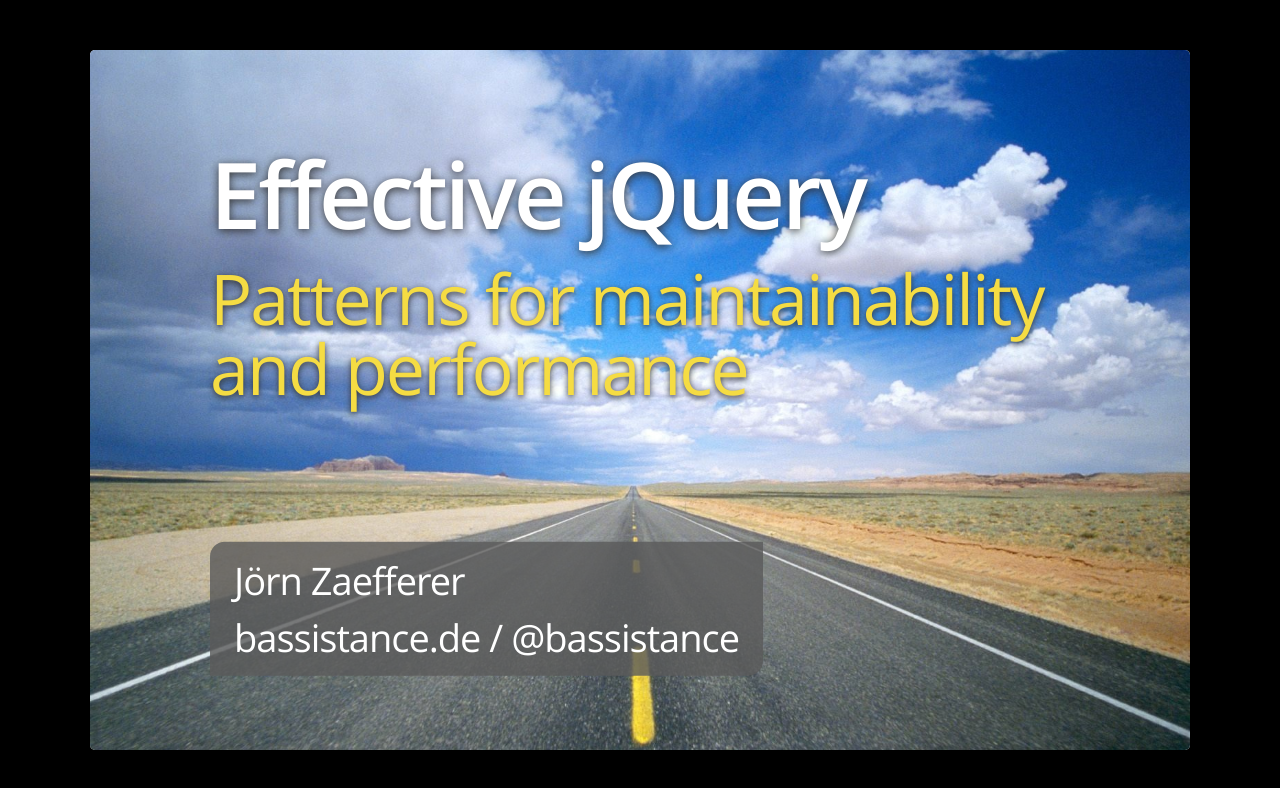
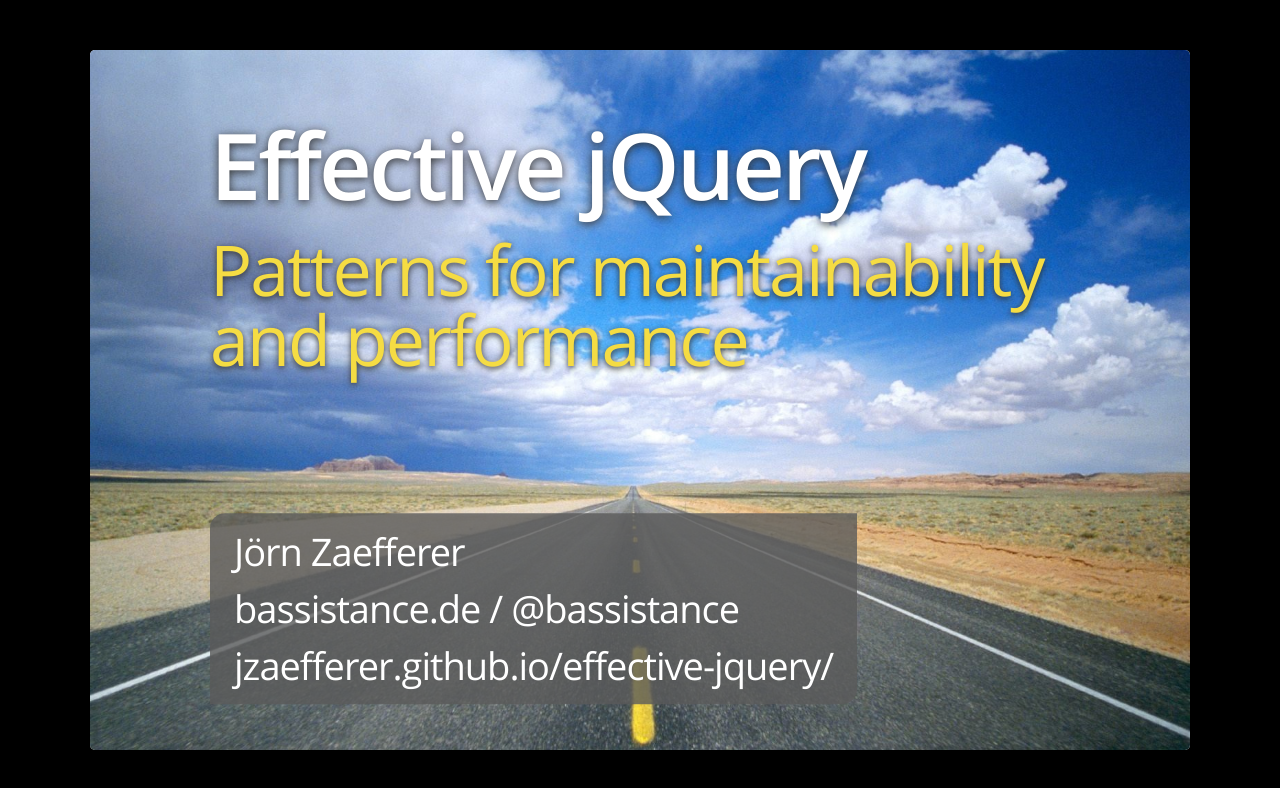
Before and after one commit to jzaefferer/effective-jquery, a plain HTML site: page index.html in a window 1280 px wide. Drawn offline with Linux system fonts and the light colour scheme.

Commit message:
Link to slides to follow along (if bandwidth allows it)

```diff
--- a/index.html
+++ b/index.html
@@ -30,7 +30,8 @@
       <h3>
         Jörn <!--(as in "to <b>yearn</b> for something")--> Zaefferer<br>
         <a href="http://bassistance.de">bassistance.de</a> /
-        <a href="https://twitter.com/bassistance">@bassistance</a>
+        <a href="https://twitter.com/bassistance">@bassistance</a><br>
+        <a href="http://jzaefferer.github.io/effective-jquery/">jzaefferer.github.io/effective-jquery/</a>
       </h3>
     </hgroup>
   </slide>
```
